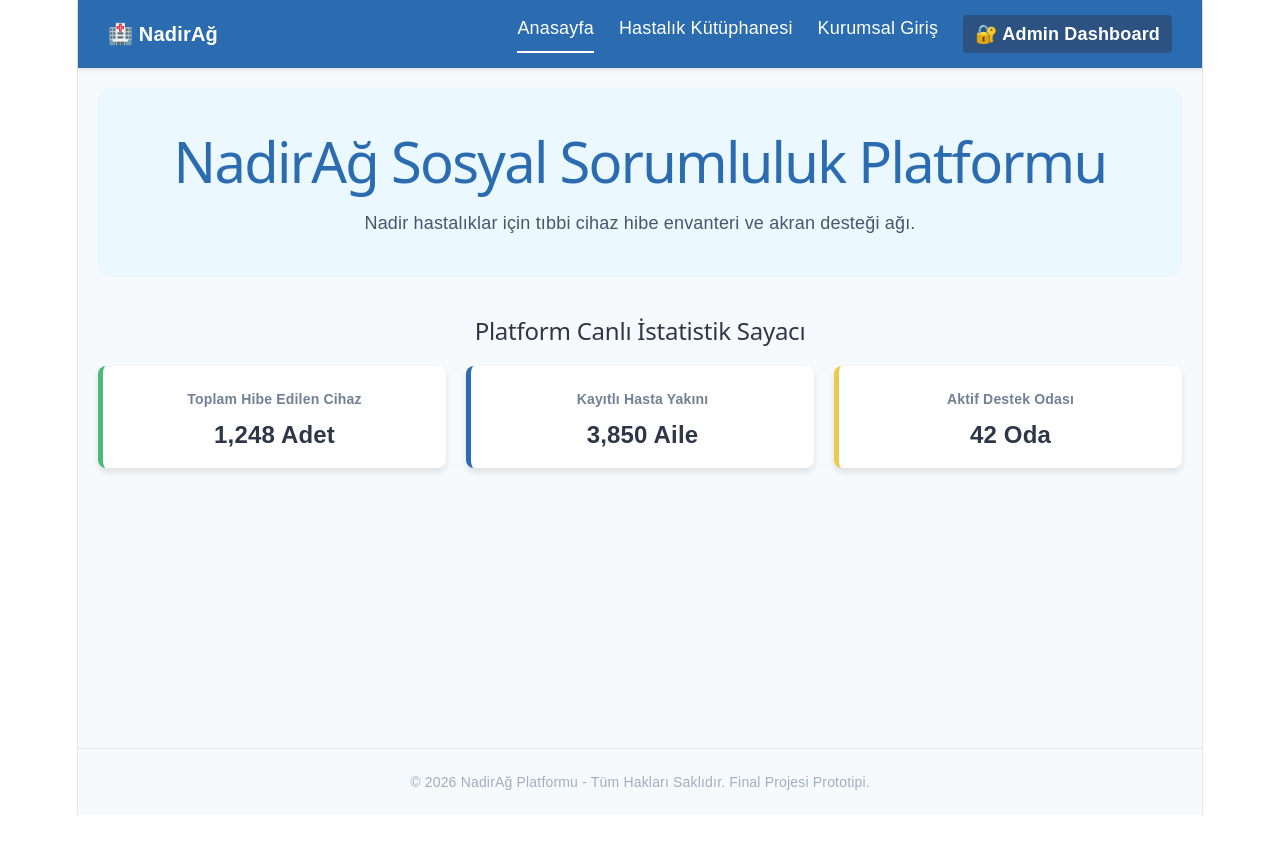
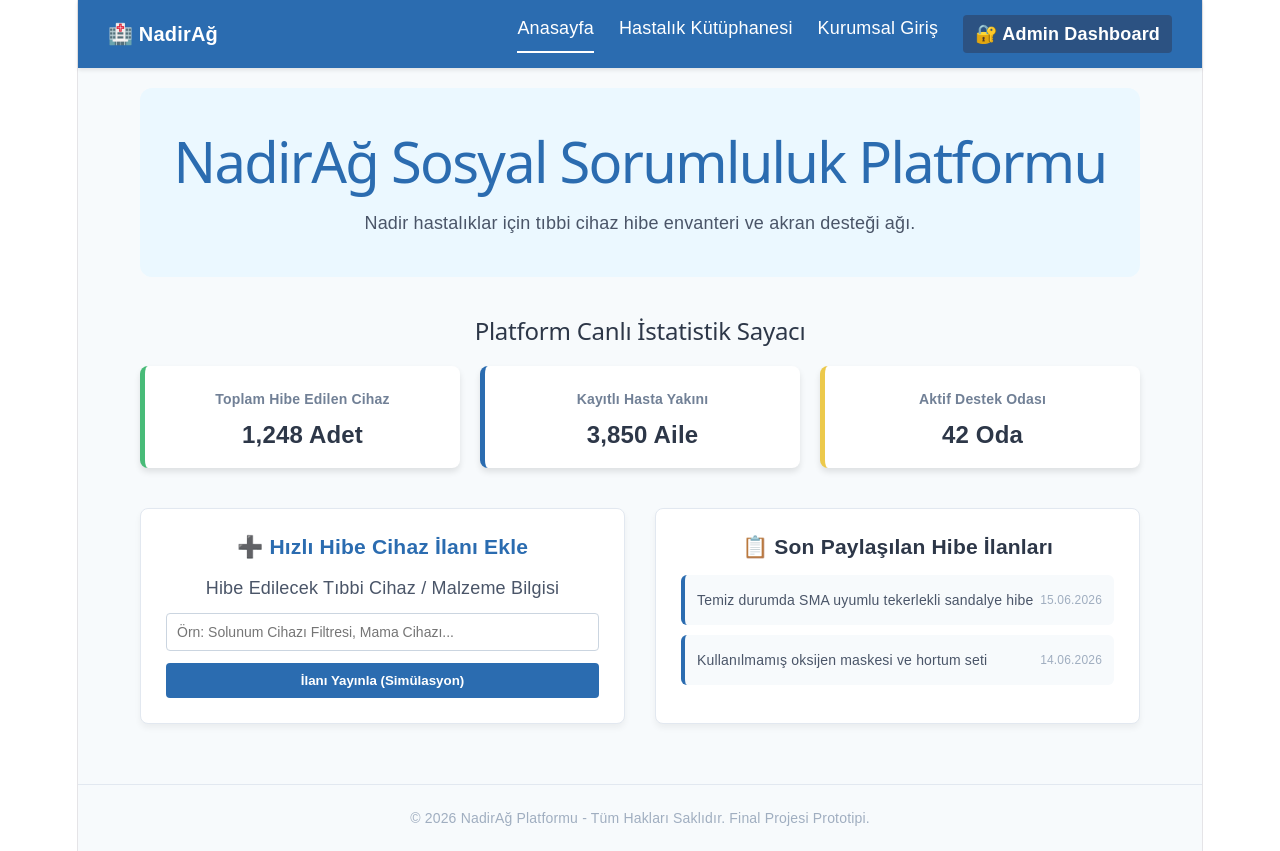
Before and after one commit to feyzaonder/nadir-ag-react, a React (Vite) app: page / in a window 1280 px wide. Before the commit the page ends 815 px from the top, so only its background shows below. Built offline with nearby package versions, Linux system fonts and the light colour scheme.

Commit message:
Anasayfa üzerine dinamik hibe ilanı ekleme formu ve canlı ilan akışı listesi entegre edildi

```diff
--- a/src/Anasayfa.jsx
+++ b/src/Anasayfa.jsx
@@ -1,10 +1,36 @@
-import React from 'react';
+import React, { useState } from 'react';
 import StatCard from './components/StatCard';
 
 const Anasayfa = () => {
+  // Yeni eklenen ilan başlığını tutan state
+  const [newIlan, setNewIlan] = useState('');
+
+  // Başlangıçtaki örnek ilan listesi state'i
+  const [ilanlar, setIlanlar] = useState([
+    { id: 1, baslik: "Temiz durumda SMA uyumlu tekerlekli sandalye hibe", tarih: "15.06.2026" },
+    { id: 2, baslik: "Kullanılmamış oksijen maskesi ve hortum seti", tarih: "14.06.2026" }
+  ]);
+
+  // Yeni ilan ekleme fonksiyonu
+  const hocaIlanEkle = (e) => {
+    e.preventDefault();
+    if (!newIlan.trim()) return;
+
+    const eklenecekIlan = {
+      id: Date.now(),
+      baslik: newIlan,
+      tarih: "15.06.2026"
+    };
+
+    // Yeni ilanı listenin en üstüne ekliyoruz (State Güncellemesi)
+    setIlanlar([eklenecekIlan, ...ilanlar]);
+    setNewIlan(''); // Input alanını temizle
+  };
+
   return (
-    <div style={{ padding: '20px' }}>
-      {/* Karşılama Banner Alanı - Esnek (Flex) ve Dikey Yapı Ekledik */}
+    <div style={{ padding: '20px', maxWidth: '1000px', margin: '0 auto' }}>
+
+      {/* Karşılama Banner Alanı */}
       <div style={{
         textAlign: 'center',
         marginBottom: '40px',
@@ -15,7 +41,7 @@ const Anasayfa = () => {
         flexDirection: 'column',
         justifyContent: 'center',
         alignItems: 'center',
-        gap: '15px' // Yazıların arasına 15px net boşluk bıraktık
+        gap: '15px'
       }}>
         <h1 style={{ color: '#2b6cb0', margin: 0, lineHeight: '1.2' }}>
           NadirAğ Sosyal Sorumluluk Platformu
@@ -29,11 +55,47 @@ const Anasayfa = () => {
       <h2 style={{ color: '#2d3748', marginBottom: '20px', textAlign: 'center' }}>
         Platform Canlı İstatistik Sayacı
       </h2>
-      <div style={{ display: 'flex', gap: '20px', flexWrap: 'wrap', justifyContent: 'center' }}>
+      <div style={{ display: 'flex', gap: '20px', flexWrap: 'wrap', justifyContent: 'center', marginBottom: '40px' }}>
         <StatCard title="Toplam Hibe Edilen Cihaz" value="1,248 Adet" color="#48bb78" />
         <StatCard title="Kayıtlı Hasta Yakını" value="3,850 Aile" color="#2b6cb0" />
         <StatCard title="Aktif Destek Odası" value="42 Oda" color="#ecc94b" />
       </div>
+
+      <div style={{ display: 'flex', gap: '30px', flexWrap: 'wrap', marginTop: '20px' }}>
+
+        {/* ✍️ HIZLI HİBE İLANI EKLEME FORMU */}
+        <div style={{ flex: 1, minWidth: '300px', background: 'white', padding: '25px', borderRadius: '8px', boxShadow: '0 4px 6px rgba(0,0,0,0.05)', border: '1px solid #e2e8f0' }}>
+          <h3 style={{ color: '#2b6cb0', marginTop: 0, marginBottom: '15px' }}>➕ Hızlı Hibe Cihaz İlanı Ekle</h3>
+          <form onSubmit={hocaIlanEkle} style={{ display: 'flex', flexDirection: 'column', gap: '12px' }}>
+            <label style={{ fontWeight: '500', color: '#4a5568' }}>Hibe Edilecek Tıbbi Cihaz / Malzeme Bilgisi</label>
+            <input
+              type="text"
+              placeholder="Örn: Solunum Cihazı Filtresi, Mama Cihazı..."
+              value={newIlan}
+              onChange={(e) => setNewIlan(e.target.value)}
+              style={{ padding: '10px', borderRadius: '4px', border: '1px solid #cbd5e0', fontSize: '14px', outline: 'none' }}
+            />
+            <button type="submit" style={{ background: '#2b6cb0', color: 'white', border: 'none', padding: '10px', borderRadius: '4px', fontWeight: 'bold', cursor: 'pointer', transition: '0.2s' }}>
+              İlanı Yayınla (Simülasyon)
+            </button>
+          </form>
+        </div>
+
+        {/* 📢 CANLI İLAN AKIŞI LİSTESİ */}
+        <div style={{ flex: 1, minWidth: '300px', background: 'white', padding: '25px', borderRadius: '8px', boxShadow: '0 4px 6px rgba(0,0,0,0.05)', border: '1px solid #e2e8f0' }}>
+          <h3 style={{ color: '#2d3748', marginTop: 0, marginBottom: '15px' }}>📋 Son Paylaşılan Hibe İlanları</h3>
+          <div style={{ display: 'flex', flexDirection: 'column', gap: '10px' }}>
+            {ilanlar.map((ilan) => (
+              <div key={ilan.id} style={{ padding: '12px', background: '#f7fafc', borderRadius: '6px', borderLeft: '4px solid #2b6cb0', display: 'flex', justifyContent: 'space-between', alignItems: 'center' }}>
+                <span style={{ color: '#4a5568', fontSize: '14px', fontWeight: '500' }}>{ilan.baslik}</span>
+                <span style={{ color: '#a0aec0', fontSize: '12px' }}>{ilan.tarih}</span>
+              </div>
+            ))}
+          </div>
+        </div>
+
+      </div>
+
     </div>
   );
 };
```
